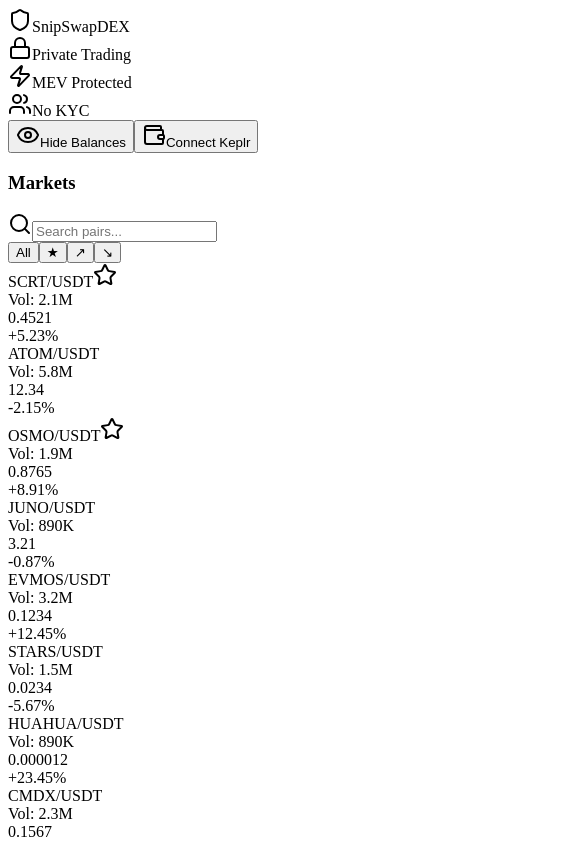
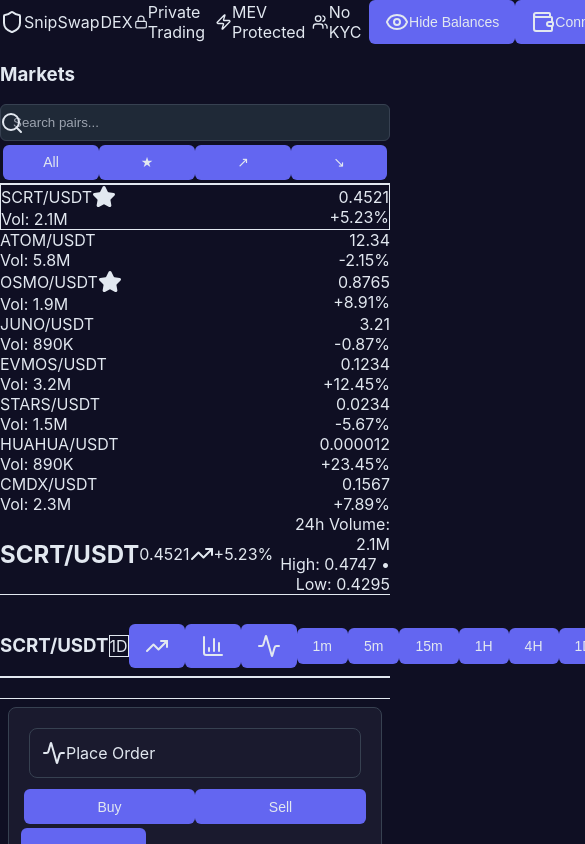
Before and after one commit to snipswap/snipswap-frontend, a React (Vite) app in the folder frontend-upload/: page / in a window 390 px wide. Shown: the top 844 px of the page, 585 px wide, since content can reach past the window. Built offline with nearby package versions, Linux system fonts and the light colour scheme.

Commit message:
Update index.css
🚨 Emergency visibility fix for index.css

```diff
--- a/frontend-upload/src/index.css
+++ b/frontend-upload/src/index.css
@@ -0,0 +1,310 @@
+@tailwind base;
+@tailwind components;
+@tailwind utilities;
+
+/* EMERGENCY VISIBILITY FIX - Explicit Colors */
+* {
+  box-sizing: border-box;
+}
+
+html, body {
+  margin: 0;
+  padding: 0;
+  font-family: 'Inter', -apple-system, BlinkMacSystemFont, 'Segoe UI', 'Roboto', sans-serif;
+}
+
+/* Force Dark Theme with Explicit Colors */
+body {
+  background-color: #0f0f23 !important;
+  color: #e2e8f0 !important;
+  min-height: 100vh;
+}
+
+#root {
+  background-color: #0f0f23 !important;
+  color: #e2e8f0 !important;
+  min-height: 100vh;
+}
+
+/* Header Styles */
+.header, header {
+  background-color: #1a1a2e !important;
+  border-bottom: 1px solid #374151 !important;
+  color: #e2e8f0 !important;
+}
+
+/* Card Styles */
+.card, [class*="card"] {
+  background-color: #1a1a2e !important;
+  border: 1px solid #374151 !important;
+  color: #e2e8f0 !important;
+  border-radius: 8px;
+  padding: 16px;
+}
+
+/* Button Styles */
+button {
+  background-color: #6366f1 !important;
+  color: #ffffff !important;
+  border: none !important;
+  padding: 8px 16px;
+  border-radius: 6px;
+  cursor: pointer;
+  font-weight: 500;
+}
+
+button:hover {
+  background-color: #4f46e5 !important;
+}
+
+/* Input Styles */
+input {
+  background-color: #1f2937 !important;
+  border: 1px solid #374151 !important;
+  color: #e2e8f0 !important;
+  padding: 8px 12px;
+  border-radius: 6px;
+}
+
+input::placeholder {
+  color: #9ca3af !important;
+}
+
+/* Text Colors */
+h1, h2, h3, h4, h5, h6 {
+  color: #f8fafc !important;
+}
+
+p, span, div {
+  color: #e2e8f0 !important;
+}
+
+label {
+  color: #d1d5db !important;
+  font-weight: 500;
+}
+
+/* Trading Specific Styles */
+.price-up, .positive {
+  color: #10b981 !important;
+}
+
+.price-down, .negative {
+  color: #ef4444 !important;
+}
+
+/* Buy/Sell Buttons */
+.buy-button, button[class*="buy"] {
+  background-color: #10b981 !important;
+  color: #ffffff !important;
+}
+
+.sell-button, button[class*="sell"] {
+  background-color: #ef4444 !important;
+  color: #ffffff !important;
+}
+
+/* Order Book Styles */
+.order-book {
+  background-color: #1a1a2e !important;
+  border: 1px solid #374151 !important;
+}
+
+.order-book-row {
+  color: #e2e8f0 !important;
+}
+
+.order-book-row:hover {
+  background-color: #374151 !important;
+}
+
+/* Trading Pairs List */
+.trading-pair {
+  background-color: #1a1a2e !important;
+  border: 1px solid #374151 !important;
+  color: #e2e8f0 !important;
+  margin-bottom: 8px;
+  padding: 12px;
+  border-radius: 6px;
+}
+
+.trading-pair:hover {
+  border-color: #6366f1 !important;
+  background-color: #252545 !important;
+}
+
+.trading-pair-symbol {
+  color: #f8fafc !important;
+  font-weight: 600;
+}
+
+.trading-pair-price {
+  color: #e2e8f0 !important;
+}
+
+/* Chart Area */
+.chart-container {
+  background-color: #1a1a2e !important;
+  border: 1px solid #374151 !important;
+  border-radius: 8px;
+  padding: 16px;
+}
+
+/* Privacy Badges */
+.privacy-badge {
+  background-color: #d946ef !important;
+  color: #ffffff !important;
+  padding: 4px 8px;
+  border-radius: 4px;
+  font-size: 12px;
+  font-weight: 500;
+}
+
+.mev-badge {
+  background-color: #6366f1 !important;
+  color: #ffffff !important;
+  padding: 4px 8px;
+  border-radius: 4px;
+  font-size: 12px;
+  font-weight: 500;
+}
+
+/* Wallet Connection */
+.wallet-button {
+  background-color: #7c3aed !important;
+  color: #ffffff !important;
+  padding: 10px 20px;
+  border-radius: 8px;
+  font-weight: 600;
+}
+
+.wallet-button:hover {
+  background-color: #6d28d9 !important;
+}
+
+/* Market Data */
+.volume {
+  color: #9ca3af !important;
+  font-size: 14px;
+}
+
+.percentage-change {
+  font-weight: 600;
+}
+
+/* Form Styles */
+.order-form {
+  background-color: #1a1a2e !important;
+  border: 1px solid #374151 !important;
+  border-radius: 8px;
+  padding: 20px;
+}
+
+.order-form-buy {
+  border-color: #10b981 !important;
+  background-color: rgba(16, 185, 129, 0.05) !important;
+}
+
+.order-form-sell {
+  border-color: #ef4444 !important;
+  background-color: rgba(239, 68, 68, 0.05) !important;
+}
+
+/* Table Styles */
+table {
+  width: 100%;
+  border-collapse: collapse;
+}
+
+th {
+  color: #9ca3af !important;
+  font-weight: 500;
+  text-align: left;
+  padding: 8px;
+  border-bottom: 1px solid #374151 !important;
+}
+
+td {
+  color: #e2e8f0 !important;
+  padding: 8px;
+  border-bottom: 1px solid #2d3748 !important;
+}
+
+tr:hover {
+  background-color: #374151 !important;
+}
+
+/* Scrollbar Styles */
+::-webkit-scrollbar {
+  width: 6px;
+}
+
+::-webkit-scrollbar-track {
+  background: #1a1a2e;
+}
+
+::-webkit-scrollbar-thumb {
+  background: #6366f1;
+  border-radius: 3px;
+}
+
+::-webkit-scrollbar-thumb:hover {
+  background: #4f46e5;
+}
+
+/* Loading States */
+.loading {
+  background-color: #374151 !important;
+  animation: pulse 2s cubic-bezier(0.4, 0, 0.6, 1) infinite;
+}
+
+@keyframes pulse {
+  0%, 100% {
+    opacity: 1;
+  }
+  50% {
+    opacity: .5;
+  }
+}
+
+/* Mobile Responsive */
+@media (max-width: 768px) {
+  .card, [class*="card"] {
+    margin: 8px;
+    padding: 12px;
+  }
+
+  button {
+    padding: 10px 16px;
+    font-size: 14px;
+  }
+
+  input {
+    padding: 10px 12px;
+  }
+}
+
+/* Force Override Any Conflicting Styles */
+.App * {
+  color: inherit !important;
+}
+
+.App {
+  background-color: #0f0f23 !important;
+  color: #e2e8f0 !important;
+  min-height: 100vh !important;
+}
+
+/* Ensure all text is visible */
+* {
+  color: #e2e8f0 !important;
+}
+
+h1, h2, h3, h4, h5, h6, p, span, div, label {
+  color: #e2e8f0 !important;
+}
+
+/* Special overrides for specific elements */
+[class*="text-"], [class*="color-"] {
+  color: #e2e8f0 !important;
+}
```
